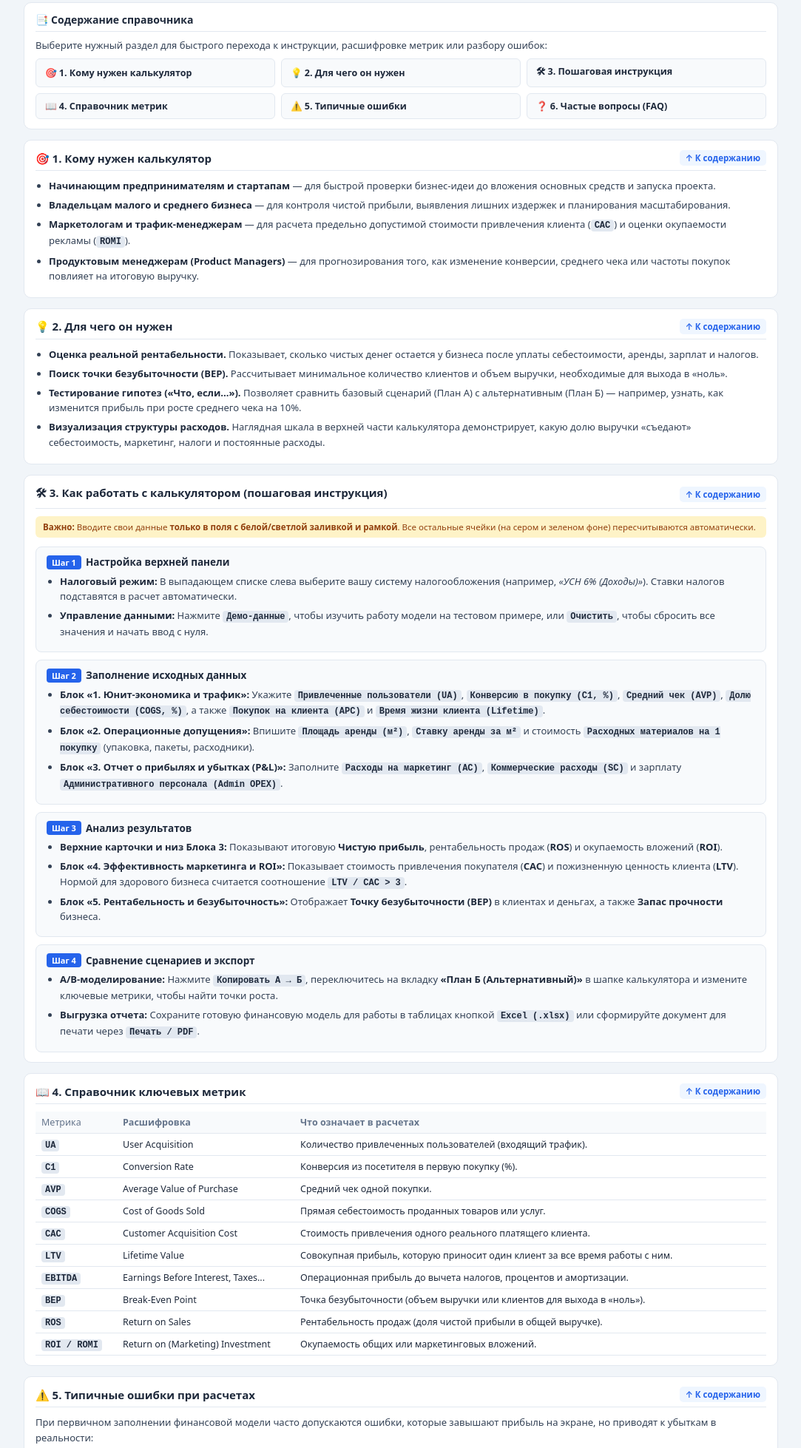
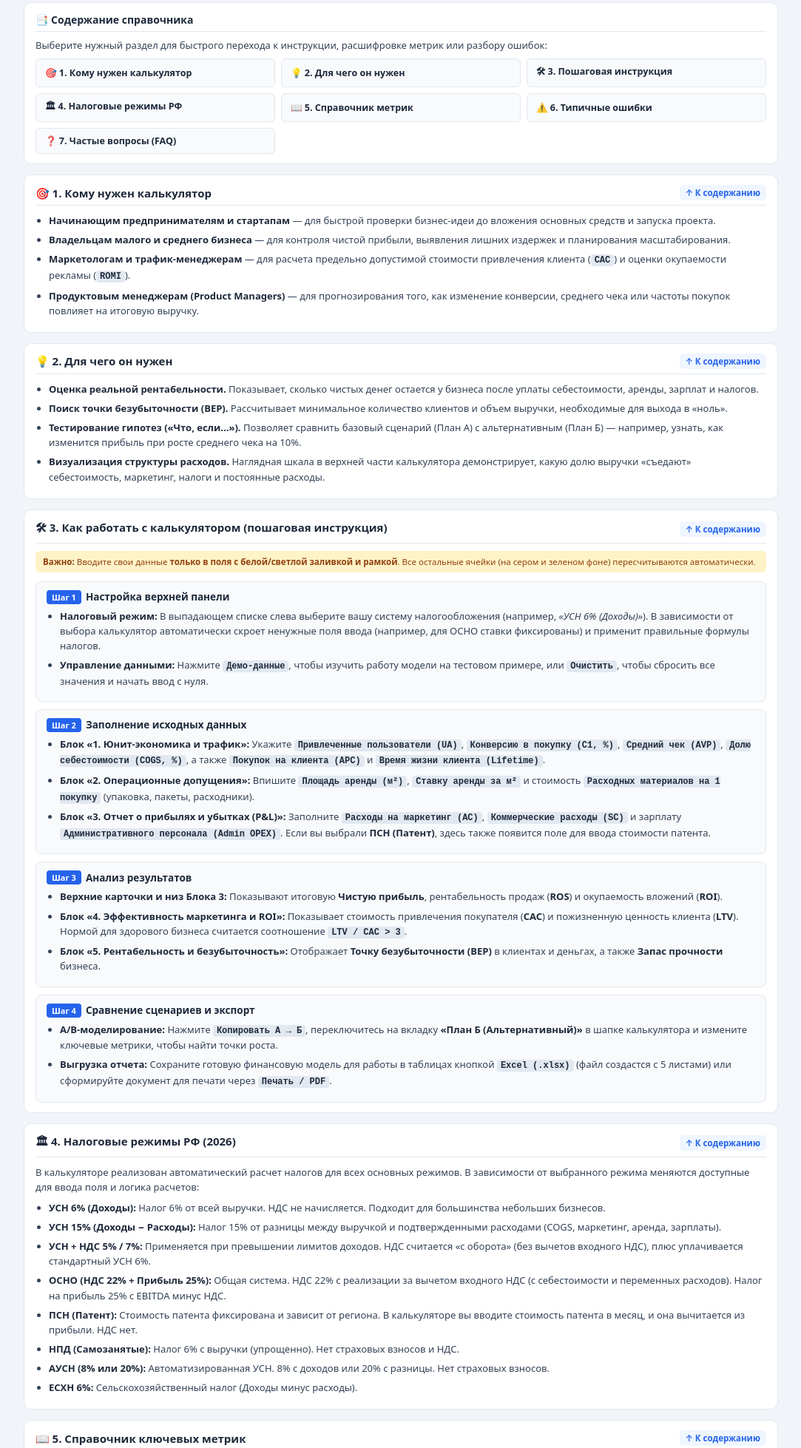
Before and after one commit to EpifanovMike/unit-economics, a plain HTML site: page help.html in a window 1280 px wide. Shown: the part 55-2013 px from the top of the page at 74% size, without its empty margins (98-1181 px from the left). Drawn offline with Linux system fonts and the light colour scheme.

Commit message:
Update help.html

```diff
--- a/help.html
+++ b/help.html
@@ -75,6 +75,7 @@
       .help-wrapper { padding: 0; }
       .floating-toc, .theme-toggle, .no-print { display: none !important; }
       .help-section { page-break-inside: avoid; }
+      .toc-grid, .step-box, .err-item, details.faq-item { border: 1px solid #d1d5db !important; background: transparent !important; }
     }
   </style>
 </head>
@@ -105,9 +106,10 @@
         <a href="#who-needs" class="toc-link">🎯 1. Кому нужен калькулятор</a>
         <a href="#what-for" class="toc-link">💡 2. Для чего он нужен</a>
         <a href="#how-to-use" class="toc-link">🛠 3. Пошаговая инструкция</a>
-        <a href="#metrics" class="toc-link">📖 4. Справочник метрик</a>
-        <a href="#mistakes" class="toc-link">⚠️ 5. Типичные ошибки</a>
-        <a href="#faq" class="toc-link">❓ 6. Частые вопросы (FAQ)</a>
+        <a href="#taxes" class="toc-link">🏛 4. Налоговые режимы РФ</a>
+        <a href="#metrics" class="toc-link">📖 5. Справочник метрик</a>
+        <a href="#mistakes" class="toc-link">⚠️ 6. Типичные ошибки</a>
+        <a href="#faq" class="toc-link">❓ 7. Частые вопросы (FAQ)</a>
       </div>
     </section>
 
@@ -153,7 +155,7 @@
       <div class="step-box">
         <div class="step-title"><span class="badge-step">Шаг 1</span> Настройка верхней панели</div>
         <ul class="help-list" style="margin-bottom: 0;">
-          <li><strong>Налоговый режим:</strong> В выпадающем списке слева выберите вашу систему налогообложения (например, <em>«УСН 6% (Доходы)»</em>). Ставки налогов подставятся в расчет автоматически.</li>
+          <li><strong>Налоговый режим:</strong> В выпадающем списке слева выберите вашу систему налогообложения (например, <em>«УСН 6% (Доходы)»</em>). В зависимости от выбора калькулятор автоматически скроет ненужные поля ввода (например, для ОСНО ставки фиксированы) и применит правильные формулы налогов.</li>
           <li><strong>Управление данными:</strong> Нажмите <code>Демо-данные</code>, чтобы изучить работу модели на тестовом примере, или <code>Очистить</code>, чтобы сбросить все значения и начать ввод с нуля.</li>
         </ul>
       </div>
@@ -163,7 +165,7 @@
         <ul class="help-list" style="margin-bottom: 0;">
           <li><strong>Блок «1. Юнит-экономика и трафик»:</strong> Укажите <code>Привлеченные пользователи (UA)</code>, <code>Конверсию в покупку (C1, %)</code>, <code>Средний чек (AVP)</code>, <code>Долю себестоимости (COGS, %)</code>, а также <code>Покупок на клиента (APC)</code> и <code>Время жизни клиента (Lifetime)</code>.</li>
           <li><strong>Блок «2. Операционные допущения»:</strong> Впишите <code>Площадь аренды (м²)</code>, <code>Ставку аренды за м²</code> и стоимость <code>Расходных материалов на 1 покупку</code> (упаковка, пакеты, расходники).</li>
-          <li><strong>Блок «3. Отчет о прибылях и убытках (P&amp;L)»:</strong> Заполните <code>Расходы на маркетинг (AC)</code>, <code>Коммерческие расходы (SC)</code> и зарплату <code>Административного персонала (Admin OPEX)</code>.</li>
+          <li><strong>Блок «3. Отчет о прибылях и убытках (P&amp;L)»:</strong> Заполните <code>Расходы на маркетинг (AC)</code>, <code>Коммерческие расходы (SC)</code> и зарплату <code>Административного персонала (Admin OPEX)</code>. Если вы выбрали <strong>ПСН (Патент)</strong>, здесь также появится поле для ввода стоимости патента.</li>
         </ul>
       </div>
 
@@ -180,15 +182,35 @@
         <div class="step-title"><span class="badge-step">Шаг 4</span> Сравнение сценариев и экспорт</div>
         <ul class="help-list" style="margin-bottom: 0;">
           <li><strong>A/B-моделирование:</strong> Нажмите <code>Копировать А → Б</code>, переключитесь на вкладку <strong>«План Б (Альтернативный)»</strong> в шапке калькулятора и измените ключевые метрики, чтобы найти точки роста.</li>
-          <li><strong>Выгрузка отчета:</strong> Сохраните готовую финансовую модель для работы в таблицах кнопкой <code>Excel (.xlsx)</code> или сформируйте документ для печати через <code>Печать / PDF</code>.</li>
+          <li><strong>Выгрузка отчета:</strong> Сохраните готовую финансовую модель для работы в таблицах кнопкой <code>Excel (.xlsx)</code> (файл создастся с 5 листами) или сформируйте документ для печати через <code>Печать / PDF</code>.</li>
         </ul>
       </div>
     </section>
 
-    <!-- 4. Справочник метрик -->
+    <!-- 4. Налоговые режимы -->
+    <section id="taxes" class="card help-section">
+      <div class="sec-head">
+        <h2>🏛 4. Налоговые режимы РФ (2026)</h2>
+        <a href="#toc" class="back-toc">↑ К содержанию</a>
+      </div>
+      <p class="help-p">В калькуляторе реализован автоматический расчет налогов для всех основных режимов. В зависимости от выбранного режима меняются доступные для ввода поля и логика расчетов:</p>
+
+      <ul class="help-list">
+        <li><strong>УСН 6% (Доходы):</strong> Налог 6% от всей выручки. НДС не начисляется. Подходит для большинства небольших бизнесов.</li>
+        <li><strong>УСН 15% (Доходы − Расходы):</strong> Налог 15% от разницы между выручкой и подтвержденными расходами (COGS, маркетинг, аренда, зарплаты).</li>
+        <li><strong>УСН + НДС 5% / 7%:</strong> Применяется при превышении лимитов доходов. НДС считается «с оборота» (без вычетов входного НДС), плюс уплачивается стандартный УСН 6%.</li>
+        <li><strong>ОСНО (НДС 22% + Прибыль 25%):</strong> Общая система. НДС 22% с реализации за вычетом входного НДС (с себестоимости и переменных расходов). Налог на прибыль 25% с EBITDA минус НДС.</li>
+        <li><strong>ПСН (Патент):</strong> Стоимость патента фиксирована и зависит от региона. В калькуляторе вы вводите стоимость патента в месяц, и она вычитается из прибыли. НДС нет.</li>
+        <li><strong>НПД (Самозанятые):</strong> Налог 6% с выручки (упрощенно). Нет страховых взносов и НДС.</li>
+        <li><strong>АУСН (8% или 20%):</strong> Автоматизированная УСН. 8% с доходов или 20% с разницы. Нет страховых взносов.</li>
+        <li><strong>ЕСХН 6%:</strong> Сельскохозяйственный налог (Доходы минус расходы).</li>
+      </ul>
+    </section>
+
+    <!-- 5. Справочник метрик -->
     <section id="metrics" class="card help-section">
       <div class="sec-head">
-        <h2>📖 4. Справочник ключевых метрик</h2>
+        <h2>📖 5. Справочник ключевых метрик</h2>
         <a href="#toc" class="back-toc">↑ К содержанию</a>
       </div>
       <div style="overflow-x: auto;">
@@ -256,10 +278,10 @@
       </div>
     </section>
 
-    <!-- 5. Типичные ошибки при расчетах -->
+    <!-- 6. Типичные ошибки при расчетах -->
     <section id="mistakes" class="card help-section">
       <div class="sec-head">
-        <h2>⚠️ 5. Типичные ошибки при расчетах</h2>
+        <h2>⚠️ 6. Типичные ошибки при расчетах</h2>
         <a href="#toc" class="back-toc">↑ К содержанию</a>
       </div>
       <p class="help-p">При первичном заполнении финансовой модели часто допускаются ошибки, которые завышают прибыль на экране, но приводят к убыткам в реальности:</p>
@@ -295,10 +317,10 @@
       </div>
     </section>
 
-    <!-- 6. Частые вопросы (FAQ) -->
+    <!-- 7. Частые вопросы (FAQ) -->
     <section id="faq" class="card help-section">
       <div class="sec-head">
-        <h2>❓ 6. Частые вопросы (FAQ)</h2>
+        <h2>❓ 7. Частые вопросы (FAQ)</h2>
         <a href="#toc" class="back-toc">↑ К содержанию</a>
       </div>
 
@@ -340,7 +362,14 @@
       <details class="faq-item">
         <summary>6. Сохранятся ли мои данные, если я закрою или обновлю страницу?</summary>
         <div class="faq-body">
-          Чтобы не потерять расчеты при случайном обновлении вкладки, регулярно сохраняйте готовую модель на компьютер кнопкой <code>Excel (.xlsx)</code> или <code>Печать / PDF</code> на верхней панели калькулятора.
+          Чтобы не потерять расчеты при случайном обновлении вкладки, регулярно сохраняйте готовую модель на компьютер кнопкой <code>Excel (.xlsx)</code> или <code>Печать / PDF</code> на верхней панели калькулятора. Также все введенные данные автоматически сохраняются в памяти браузера (localStorage).
+        </div>
+      </details>
+
+      <details class="faq-item">
+        <summary>7. Как рассчитываются налоги для ОСНО?</summary>
+        <div class="faq-body">
+          В калькуляторе для ОСНО заложена ставка НДС 22% с вычетом входного НДС (по себестоимости и переменным расходам) и налог на прибыль 25% с операционной прибыли (EBITDA) за вычетом НДС.
         </div>
       </details>
     </section>
```
